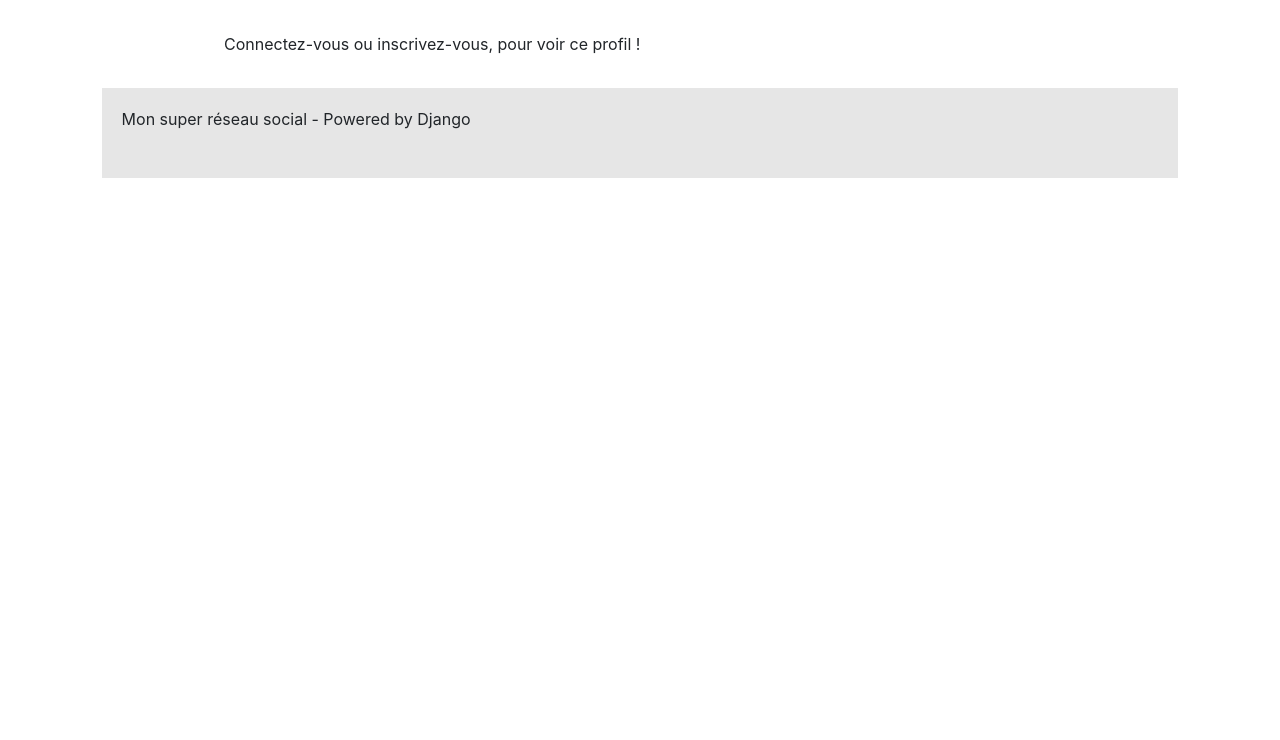
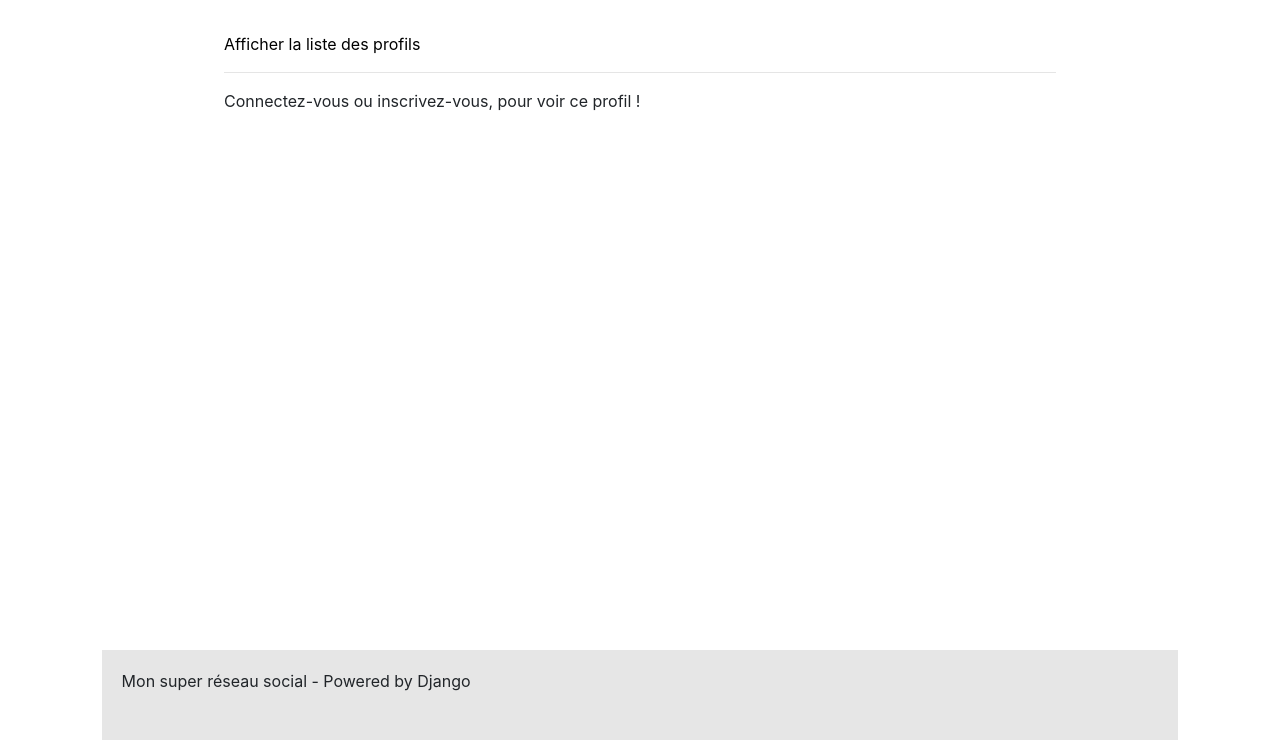
Before and after one commit to Romutech/social_network, a Django app: page /profile/1 in a window 1280 px wide. Shown: the part 60-800 px from the top of the page. Run offline with Django 3.2, Linux system fonts and the light colour scheme; data comes from the database, SQL or seed files in the repository; both versions use the stored data as it was after the commit; some libraries are stand-ins or nearby versions.

Commit message:
chore: refactoring

```diff
--- a/social/templates/social/show_profile.html
+++ b/social/templates/social/show_profile.html
@@ -3,6 +3,11 @@
 
 
 {% block content%}
+	<div>
+		<p><a href="{% url "list_profiles" %}">Afficher la liste des profils</a></p>
+		<hr>
+	</div>
+
 	{% if request.user.is_authenticated %}
 		<h2>{{ profile }}</h2>
 	<hr>
--- a/social/views.py
+++ b/social/views.py
@@ -1,5 +1,4 @@
 from django.shortcuts import render, redirect
-from django.contrib.auth import login, authenticate
 from django.http import Http404
 from .models import Profile, ProfileStatus, Comment, save_status, save_comment
 from social.forms import CommentForm, ProfileForm
--- a/social_network/settings.py
+++ b/social_network/settings.py
@@ -22,8 +22,9 @@ BASE_DIR = os.path.dirname(os.path.dirname(os.path.abspath(__file__)))
 # SECURITY WARNING: keep the secret key used in production secret!
 SECRET_KEY = '!3b_ha=9&%73dhtamq9a!8qu=jl#p(*84^s6&%9tu+5pqb1d-i'
 
+DEBUG = True
 
-ALLOWED_HOSTS = ['*']
+ALLOWED_HOSTS = []
 
 
 # Application definition
--- a/templates/base.html
+++ b/templates/base.html
@@ -31,8 +31,8 @@
 		a {color: black;}
 
 		footer {
-			position: relative;
-			bottom: 0;
+			position: fixed;
+			bottom: 0px;
 			margin-left:8%;
 			margin-right: 8%;
 			width: 84%;
```
Also changed, not shown: db.sqlite3.
